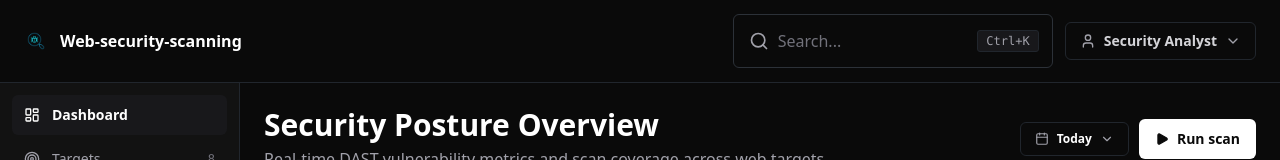
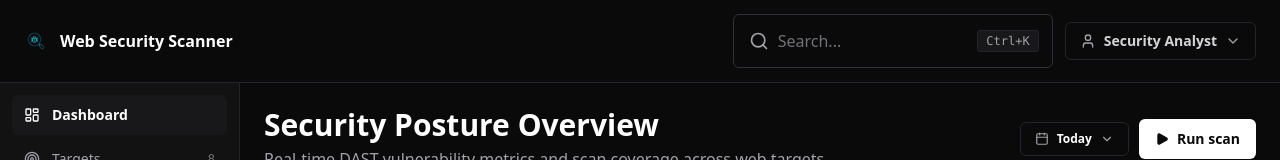
Before and after one commit to 22A31A0525/web-security-scanning, a React (Vite) app: page /login in a window 1280 px wide. Both pictures are taken after a click on the button "Sign in". Shown: the top 160 px of the page. Built offline with nearby package versions, Linux system fonts and the light colour scheme.

Commit message:
used the propercase

```diff
--- a/index.html
+++ b/index.html
@@ -4,7 +4,7 @@
     <meta charset="UTF-8" />
     <link rel="icon" type="image/png" href="/logo.png" />
     <meta name="viewport" content="width=device-width, initial-scale=1.0" />
-    <title>web-security-scanning</title>
+    <title>Web Security Scanner</title>
   </head>
   <body class="bg-canvas text-heading font-sans antialiased">
     <div id="root"></div>
--- a/src/navigation/Navigation.tsx
+++ b/src/navigation/Navigation.tsx
@@ -67,7 +67,7 @@ export default function Navigation() {
         {/* Left: Clickable Logo and Website Name routing to /dashboard */}
         <Link
           to="/dashboard"
-          aria-label="Web-security-scanning Dashboard"
+          aria-label="Web Security Scanner Dashboard"
           className="flex items-center gap-3 outline-none focus:outline-none focus-visible:ring-2 focus-visible:ring-border-focus focus-visible:ring-offset-2 focus-visible:ring-offset-canvas rounded-lg shrink-0"
         >
           <img
@@ -76,7 +76,7 @@ export default function Navigation() {
             className="size-icon-lg object-contain rounded shrink-0"
           />
           <span className="text-h3 text-heading">
-            Web-security-scanning
+            Web Security Scanner
           </span>
         </Link>
 
```
